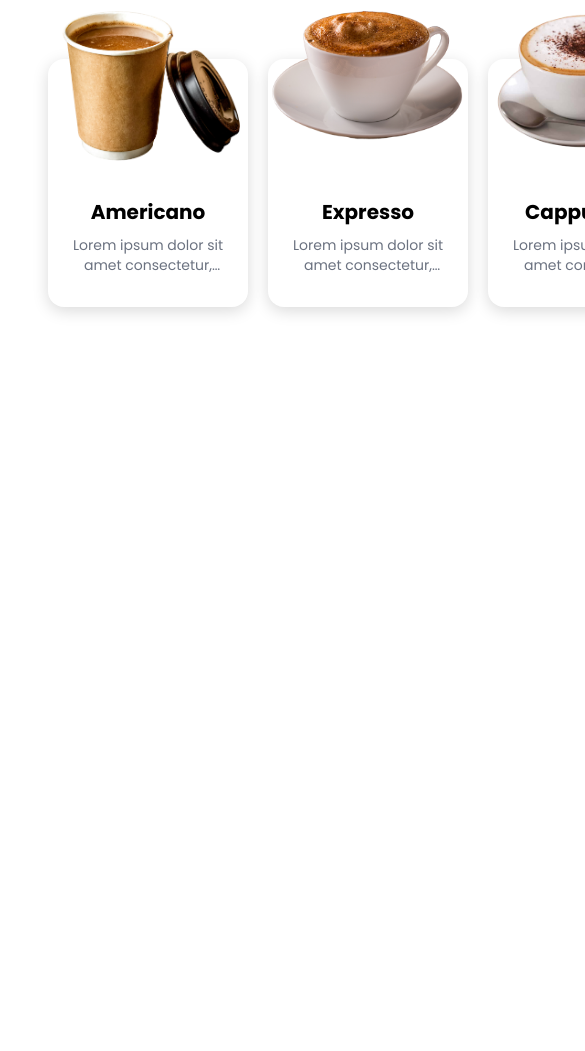
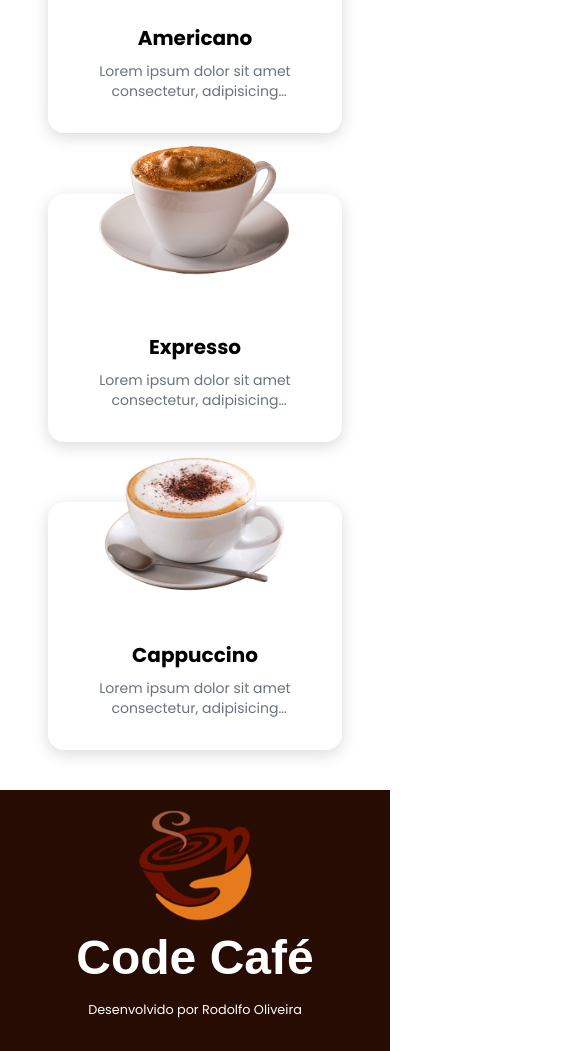
Before and after one commit to orodolfoso/code-cafe, a plain HTML site: page index.html in a window 390 px wide. Shown: the part 928-1979 px from the top of the page, 585 px wide, since content can reach past the window. Before the commit the page ends 1275 px from the top, so only its background shows below. Drawn offline with nearby package versions, Linux system fonts and the light colour scheme; a web font is replaced by a local one.

Commit message:
Finished

```diff
--- a/CSS/style.css
+++ b/CSS/style.css
@@ -265,6 +265,37 @@ main {
   transition: 2s;
 }
 
+footer {
+  background-color: #270c03;
+  min-height: 150px;
+  padding: 1rem;
+}
+
+.logo-footer {
+  display: flex;
+  flex-direction: column;
+  align-items: center;
+  justify-content: center;
+}
+
+.div-logo-img {
+  width: 120px;
+}
+
+.h2-footer {
+  font-size: 3rem;
+  color: #fff;
+}
+
+.p-footer {
+  font-size: 0.8rem;
+  font-family: "Poppins", sans-serif;
+  color: #fff;
+  margin: 1rem;
+}
+
+/* _________________________Responsive website________________________ */
+
 /* Responsive Header */
 
 @media screen and (max-width: 719px) {
@@ -356,3 +387,35 @@ main {
     width: 250px;
   }
 }
+
+/* Responsive Section */
+
+@media screen and (max-width: 740px) {
+  .card {
+    display: grid;
+    grid-template-columns: repeat(2, 1fr);
+    gap: 3.5rem;
+  }
+
+  .title-section-services {
+    font-size: 2rem;
+  }
+}
+
+@media screen and (max-width: 552px) {
+  .card {
+    display: grid;
+    grid-template-columns: repeat(1, 1fr);
+    gap: 3.8rem;
+  }
+
+  .title-section-services {
+    font-size: 1.8rem;
+  }
+}
+
+@media screen and (max-width: 320px) {
+  .title-section-services {
+    font-size: 1.5rem;
+  }
+}
--- a/index.html
+++ b/index.html
@@ -5,6 +5,7 @@
     <meta charset="UTF-8">
     <meta name="viewport" content="width=device-width, initial-scale=1.0">
     <title>Code Café</title>
+    <link href="https://unpkg.com/aos@2.3.1/dist/aos.css" rel="stylesheet">
     <link rel="stylesheet" href="CSS/style.css">
     <link rel="shortcut icon" href="img/logo-cafe.png" type="image/x-icon">
     <script src="JS/script.js" defer></script>
@@ -37,7 +38,7 @@
     </header>
 
     <main>
-        <div class="container-home">
+        <div class="container-home" data-aos="fade-up" data-aos-anchor-placement="top-bottom">
             <div class="grid">
                 <div class="text-home">
                     <h1 class="h1-text-home">Nós servimos o <span class="span-home">Café</span> mais rico da cidade</h1>
@@ -54,11 +55,11 @@
 
     <section class="section-services">
         <div class="container-services">
-            <h1 class="title-section-services">O café feito para você</h1>
+            <h1 class="title-section-services" data-aos="fade-up" data-aos-delay="100">O café feito para você</h1>
         </div>
 
         <div class="card">
-            <div class="service-card">
+            <div class="service-card" data-aos="fade-up" data-aos-delay="350">
                 <div class="div-img-card">
                     <img class="image-card" src="img/american.png" alt="Café Americano">
                 </div>
@@ -70,7 +71,7 @@
                 </div>
             </div>
 
-            <div class="service-card">
+            <div class="service-card" data-aos="fade-up" data-aos-delay="200">
                 <div class="div-img-card">
                     <img class="image-card" src="img/cafe-expresso.png" alt="Café Expresso">
                 </div>
@@ -82,7 +83,7 @@
                 </div>
             </div>
 
-            <div class="service-card">
+            <div class="service-card" data-aos="fade-up" data-aos-delay="500">
                 <div class="div-img-card">
                     <img class="image-card" src="img/capuccino.png" alt="Café Cappuccino">
                 </div>
@@ -95,6 +96,21 @@
             </div>
         </div>
     </section>
+
+    <footer>
+        <div class="logomarca logo-footer">
+            <a href="#">
+                <img class="div-logo-img" src="img/logo-cafe.png" alt="Logo Code Café">
+            </a>
+            <h2 class="h2-footer">Code Café</h2>
+            <p class="p-footer">Desenvolvido por Rodolfo Oliveira</p>
+        </div>
+    </footer>
+
+    <script src="https://unpkg.com/aos@2.3.1/dist/aos.js"></script>
+    <script>
+        AOS.init({ duration: 1200 });
+    </script>
 </body>
 
 </html>
```
